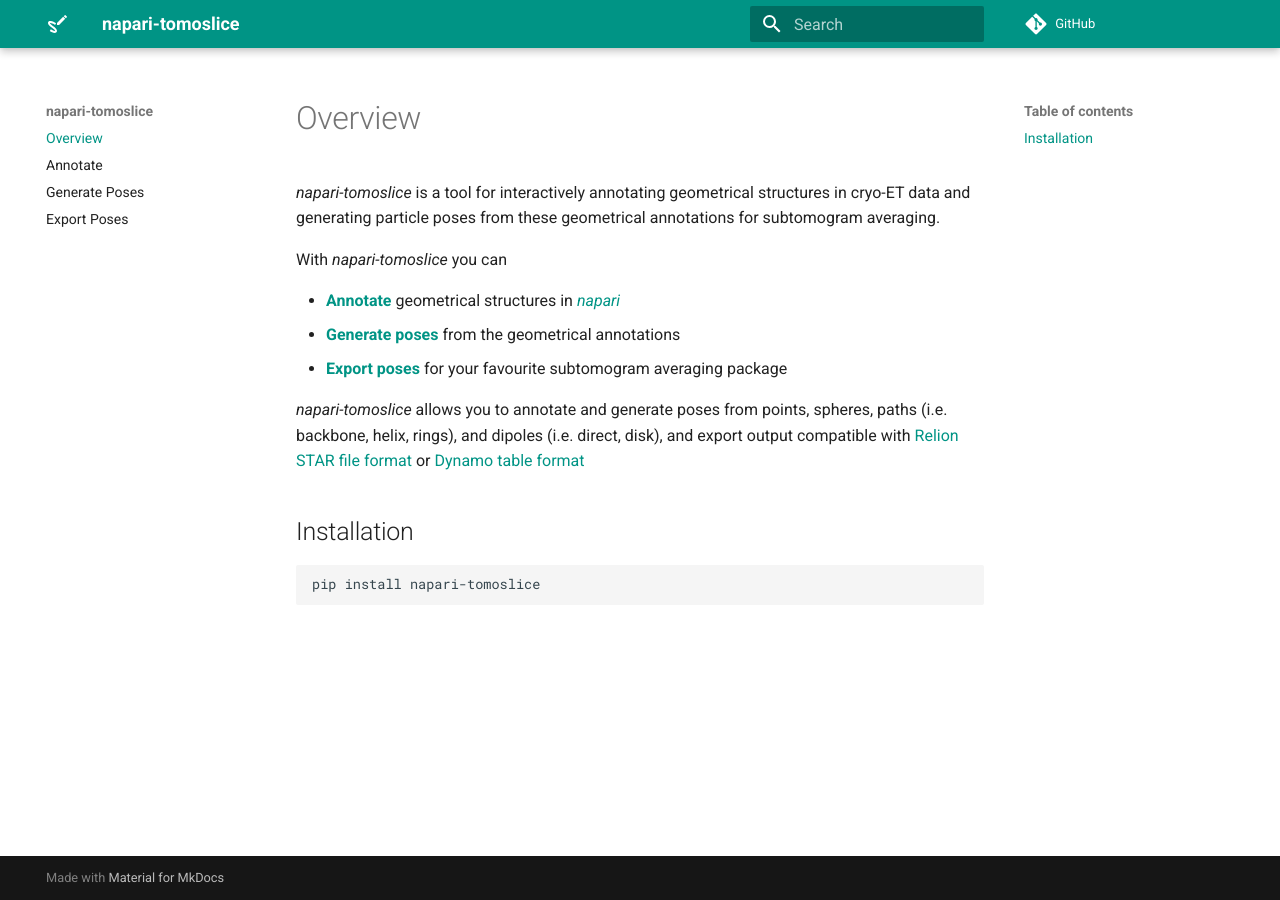
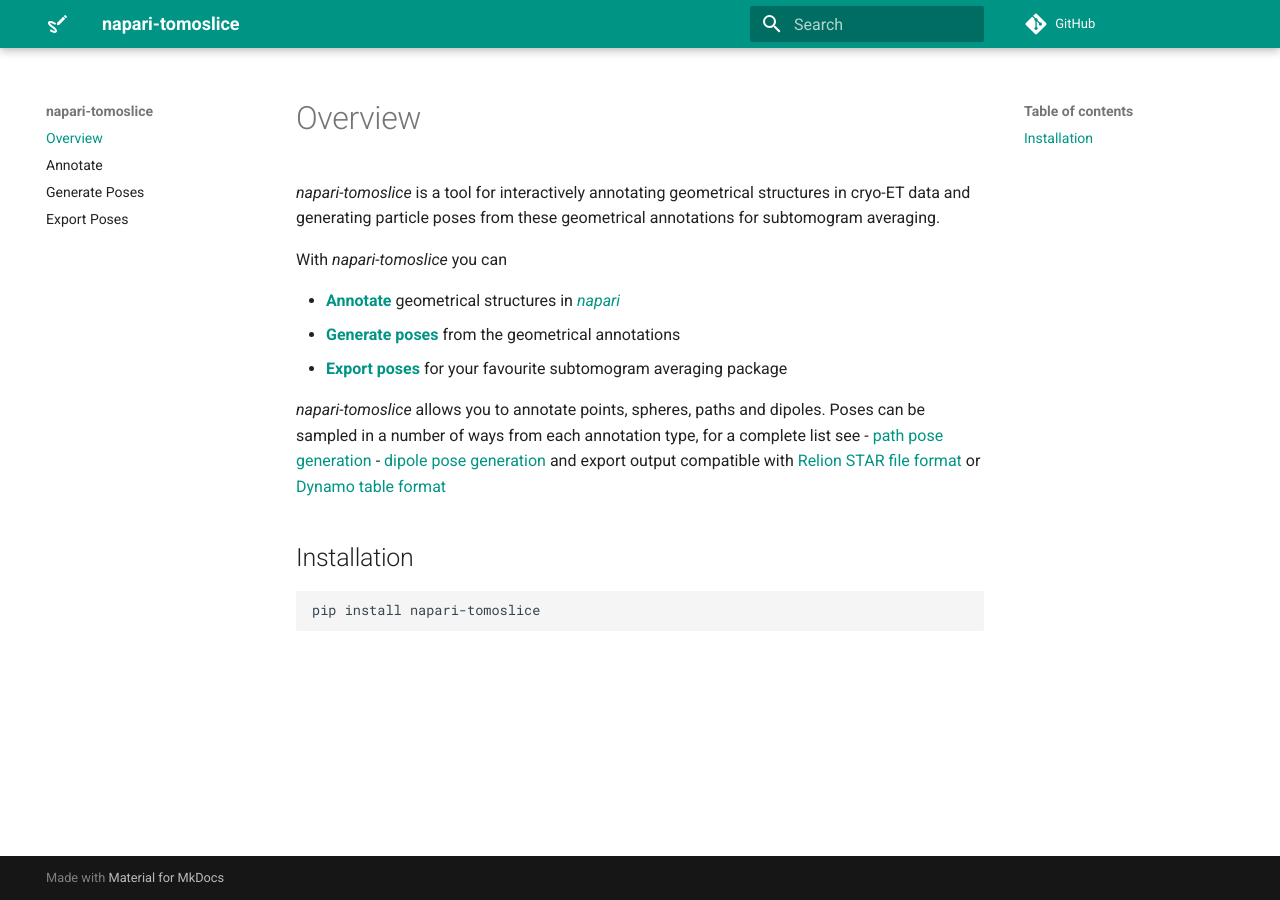
Before and after one commit to alisterburt/napari-tomoslice, an MkDocs documentation site: the page built from docs/index.md, in a window 1280 px wide. Built offline with MkDocs 1.6.1 and Material for MkDocs 9.7.7, drawn with Linux system fonts in a browser that asks for light colours; comment, search, counter and statistics services are not loaded.

Commit message:
Update docs/index.md
Co-authored-by: alisterburt <alisterburt@gmail.com>

```diff
--- a/docs/index.md
+++ b/docs/index.md
@@ -9,7 +9,10 @@ With *napari-tomoslice* you can
 - [**Generate poses**](generate.md) from the geometrical annotations
 - [**Export poses**](export.md) for your favourite subtomogram averaging package
 
- *napari-tomoslice* allows you to annotate and generate poses from points, spheres, paths (i.e. backbone, helix, rings), and dipoles (i.e. direct, disk),
+ *napari-tomoslice* allows you to annotate points, spheres, paths and dipoles.
+ Poses can be sampled in a number of ways from each annotation type, for a complete list see
+ - [path pose generation](./link/here)
+ - [dipole pose generation](./link/here)
 and export output compatible with [Relion](https://relion.readthedocs.io/en/release-5.0/) [STAR file format](https://en.wikipedia.org/wiki/Self-defining_Text_Archive_and_Retrieval) or [Dynamo table format](https://www.dynamo-em.org/w/index.php?title=Main_Page)
 
 ## Installation
```
